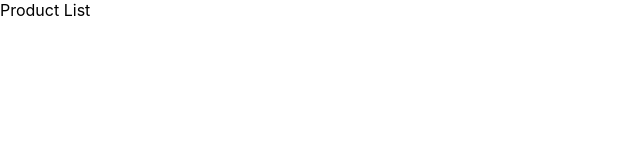
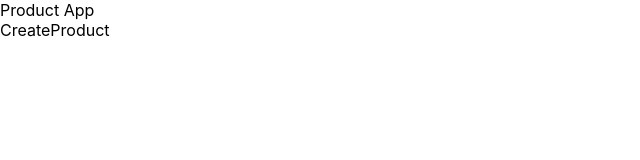
Before and after one commit to paulosalvatore/c05-reactjs-frontend, a React (Create React App) app: page /product/create in a window 1280 px wide. Shown: the top 160 px of the page, without its empty margins (0-640 px from the left). Built offline with nearby package versions, Linux system fonts and the light colour scheme.

Commit message:
feat(product): create page for creating products

```diff
--- a/src/App.js
+++ b/src/App.js
@@ -6,15 +6,18 @@ import { Home } from "./pages/Home/Home";
 
 // CSS
 import "./App.css";
+import CreateProduct from "./pages/CreateProduct/CreateProduct";
 
 export function App() {
     return (
         <div className="App">
-            <header className="App-header"> Product List </header>
+            <header className="App-header">Product App</header>
 
             <div className="content">
                 <Switch>
                     <Route path="/" exact={true} component={Home} />
+
+                    <Route path="/product/create" component={CreateProduct} />
                 </Switch>
             </div>
         </div>
--- /dev/null
+++ b/src/pages/CreateProduct/CreateProduct.js
@@ -0,0 +1,5 @@
+import React from "react";
+
+export default function CreateProduct() {
+    return <div>CreateProduct</div>;
+}
```
